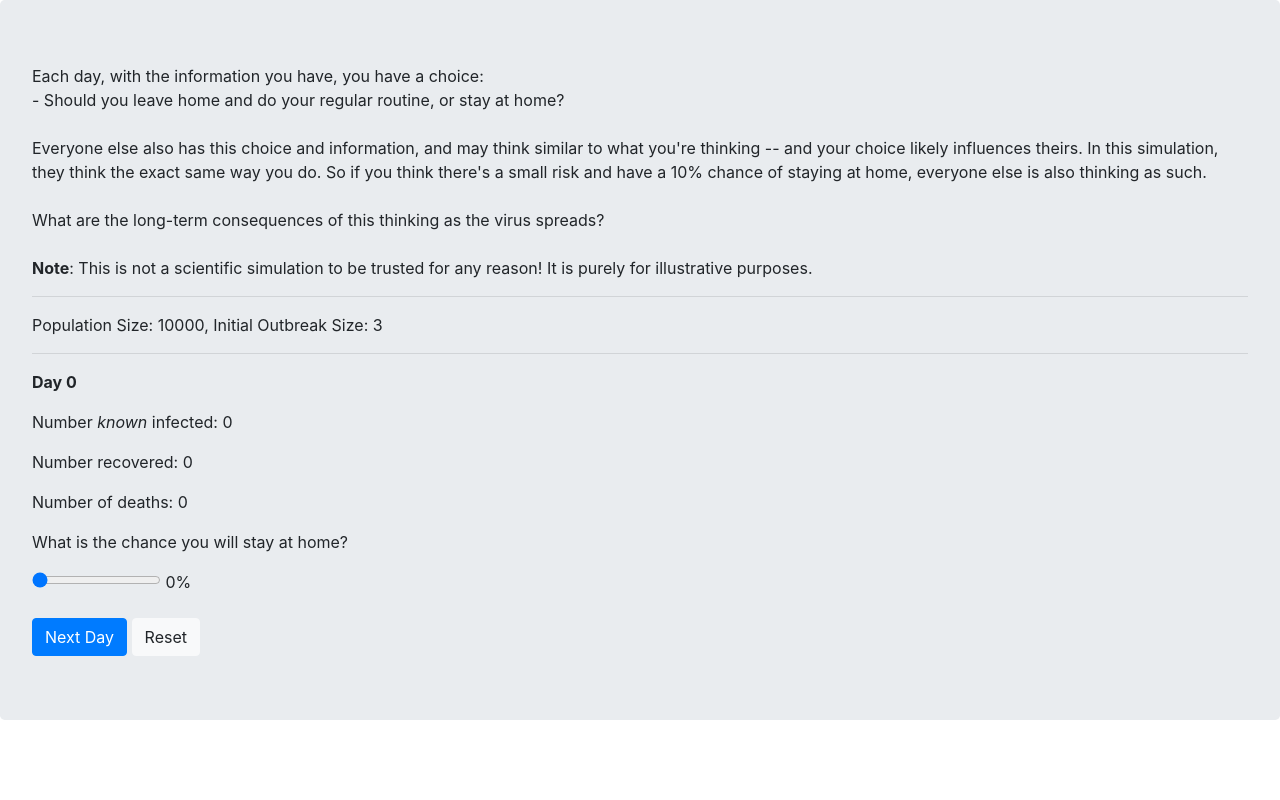
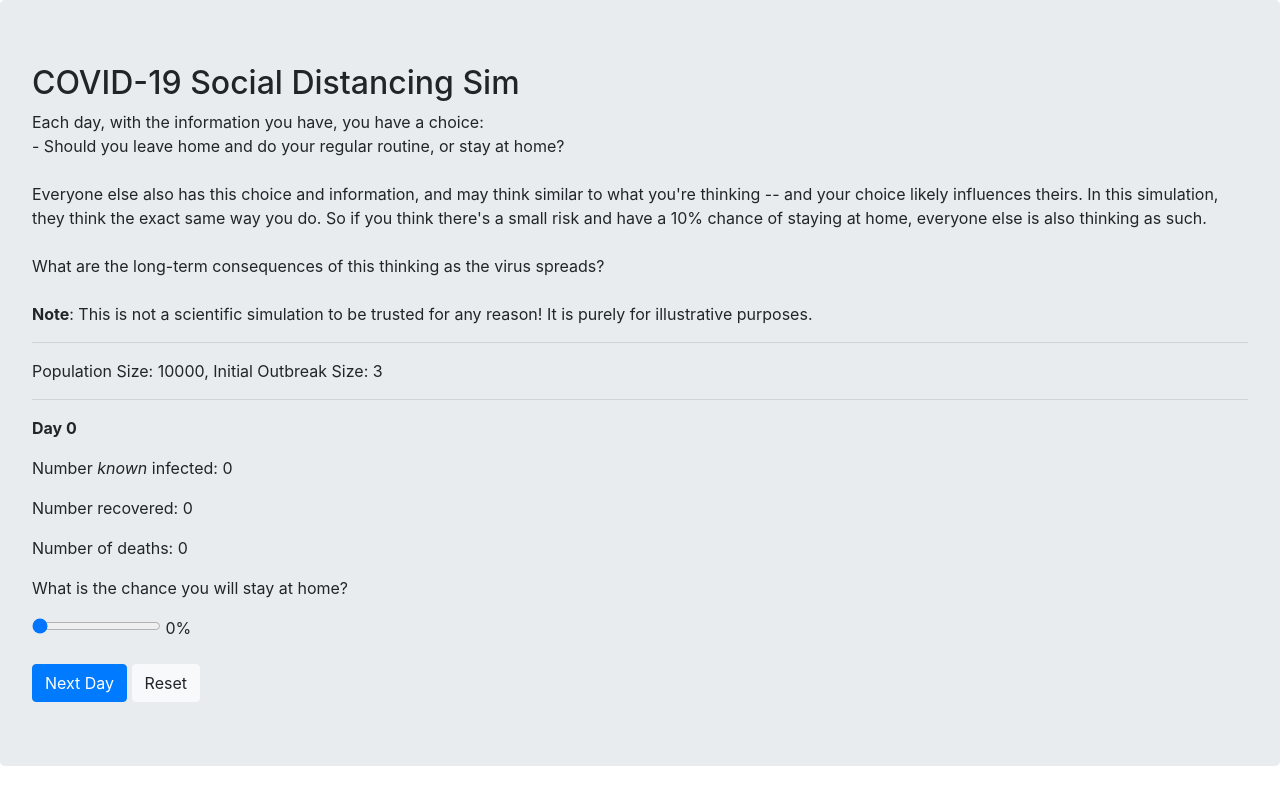
Before and after one commit to casawa/corona_social_dist_sim, a website with bundled scripts: page index.html in a window 1280 px wide. Built offline with nearby package versions, Linux system fonts and the light colour scheme.

Commit message:
Add title

```diff
--- a/index.html
+++ b/index.html
@@ -7,6 +7,7 @@
   </head>
   <body>
     <div class="jumbotron">
+      <h2>COVID-19 Social Distancing Sim</h2>
       <p> Each day, with the information you have, you have a choice:<br />
         - Should you leave home and do your regular routine, or stay at home?
         <br /><br />
```
